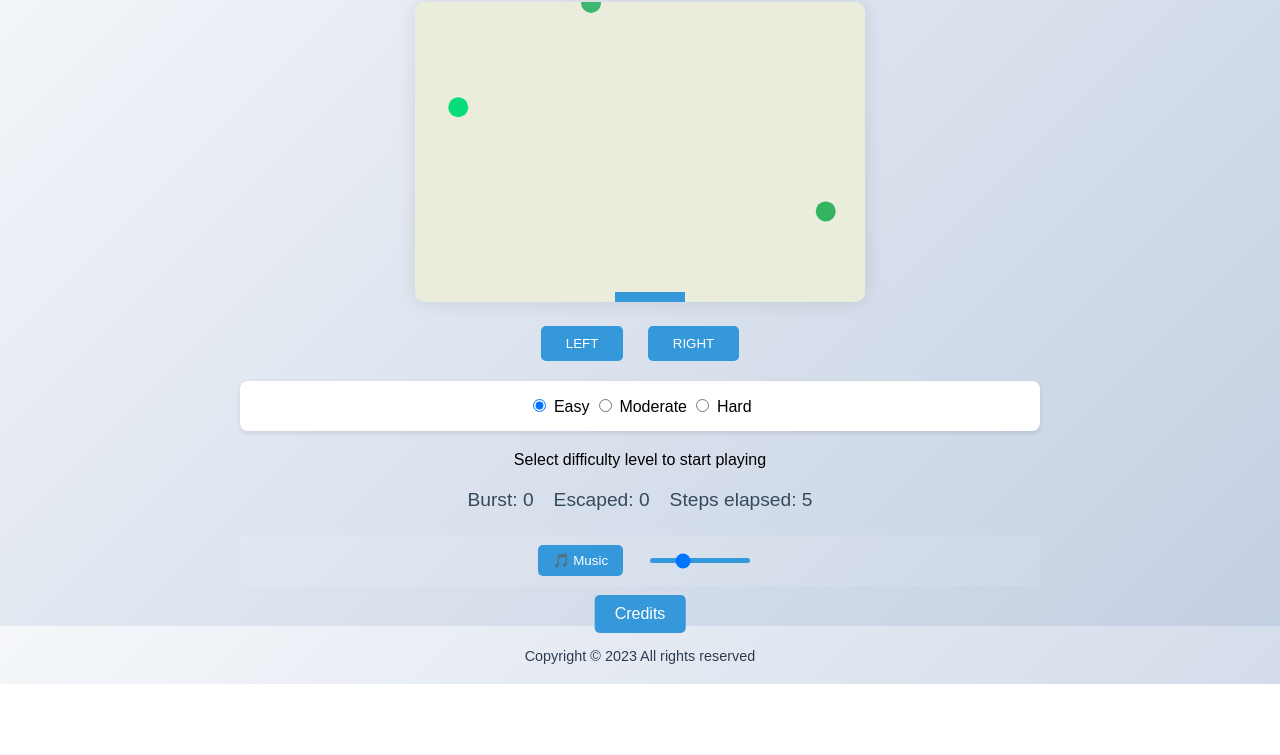
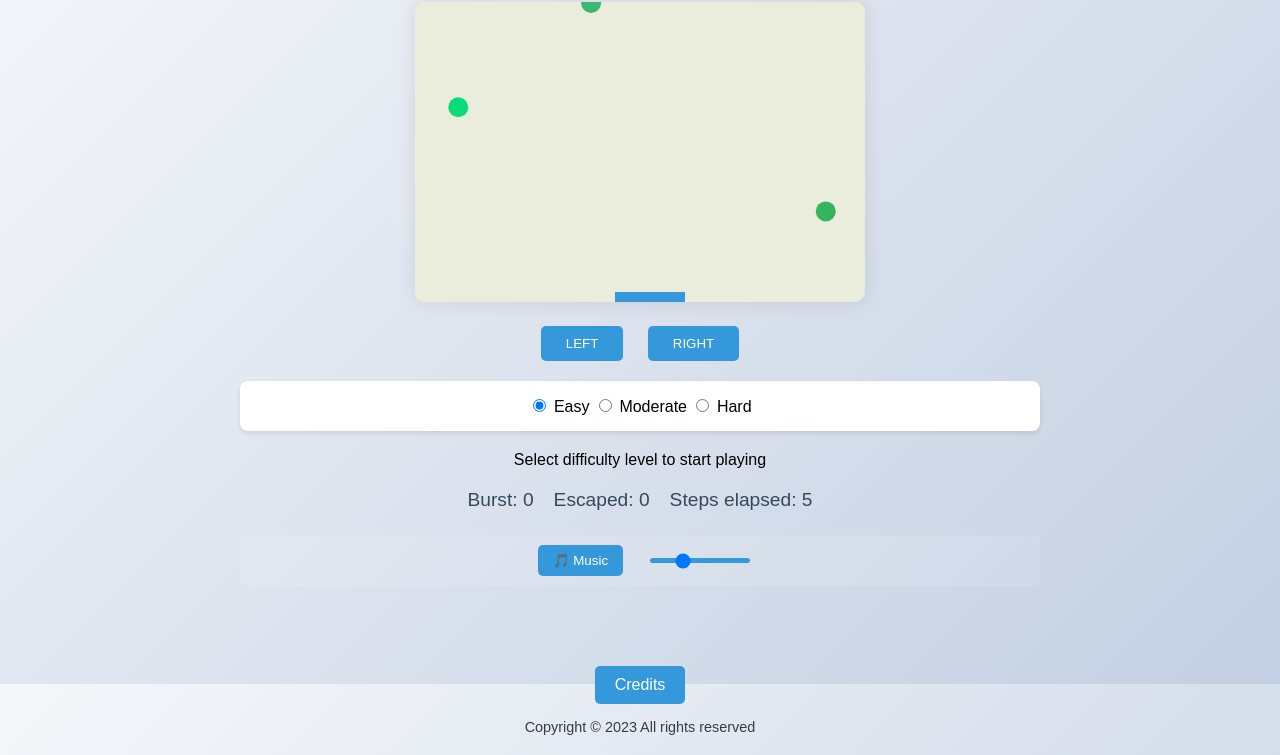
Before and after one commit to Tyrrnien81/Bubble-Burster, a plain HTML site: page index.html in a window 1280 px wide. Shown: the part 116-871 px from the top of the page. Before the commit the page ends 800 px from the top, so only its background shows below. Drawn offline with Linux system fonts and the light colour scheme.

Commit message:
fixed credits button position and background min-height

```diff
--- a/css/styles.css
+++ b/css/styles.css
@@ -1,6 +1,7 @@
 body {
+    min-height: 100vh;
     font-family: "Arial", sans-serif;
-    background: linear-gradient(135deg, #f5f7fa 0%, #c3cfe2 100%);
+    background: linear-gradient(135deg, #f5f7fa 0%, #c3cfe2 100%) fixed;
     margin: 0;
     padding: 20px;
 }
@@ -244,10 +245,11 @@ body {
 
 /* Footer Container Styles */
 .footer-container {
-    position: fixed;
-    bottom: 20px;
-    left: 50%;
-    transform: translateX(-50%);
+    position: relative;
+    margin-top: 80px;
+    /* bottom: 20px; */
+    /* left: 50%;
+    transform: translateX(-50%); */
     display: flex;
     flex-direction: column; /* Changed to column layout */
     align-items: center; /* Center align items */
```
